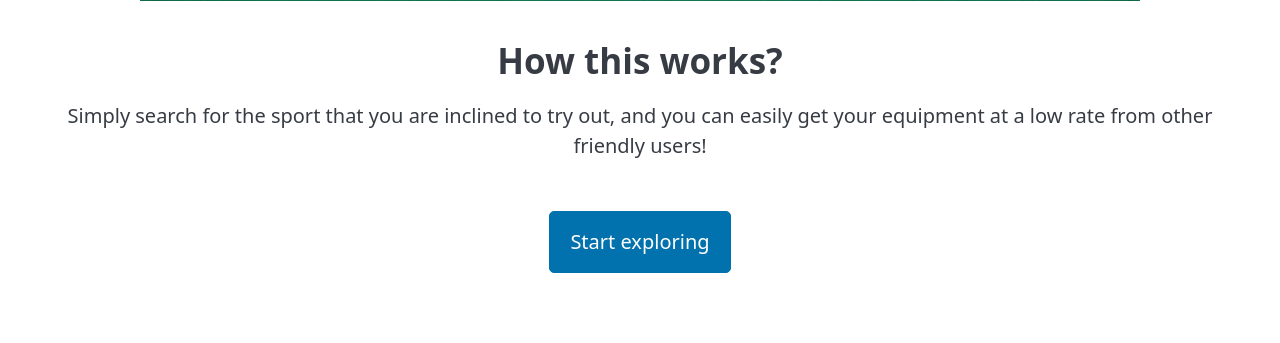
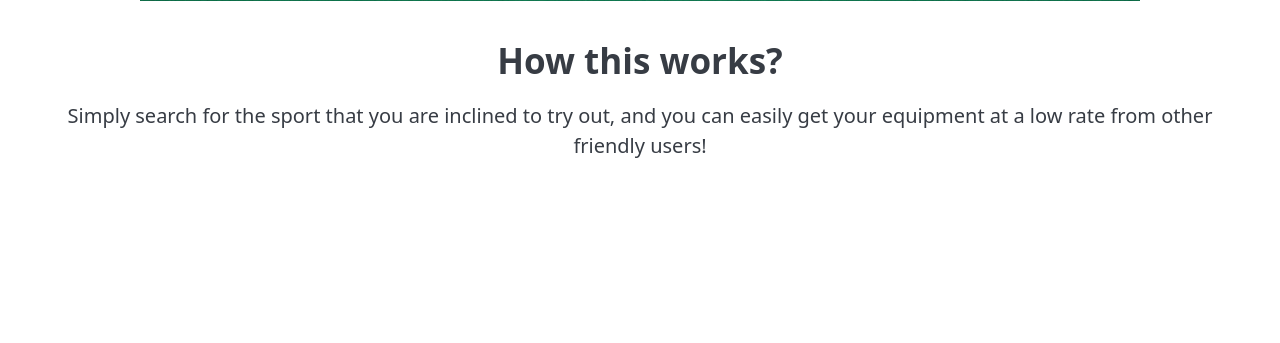
Before and after one commit to oliviakam99/techup-okkam, a Node server app: page /about in a window 1280 px wide. Shown: the part 1011-1354 px from the top of the page. After the commit the page ends 1169 px from the top, so only its background shows below. Run offline with Node 20, Linux system fonts and the light colour scheme; some libraries are stand-ins or nearby versions.

Commit message:
sports v14

```diff
--- a/views/pages/about.ejs
+++ b/views/pages/about.ejs
@@ -36,7 +36,7 @@
             <h2>How this works?</h2>
                 <p>Simply search for the sport that you are inclined to try out, and you can easily get your equipment at a low rate from other friendly users!</p>
                 <br>
-                <a href="/detail" class="button" role="button">Start exploring</a>
+
         </div>
 
     </main>
```
